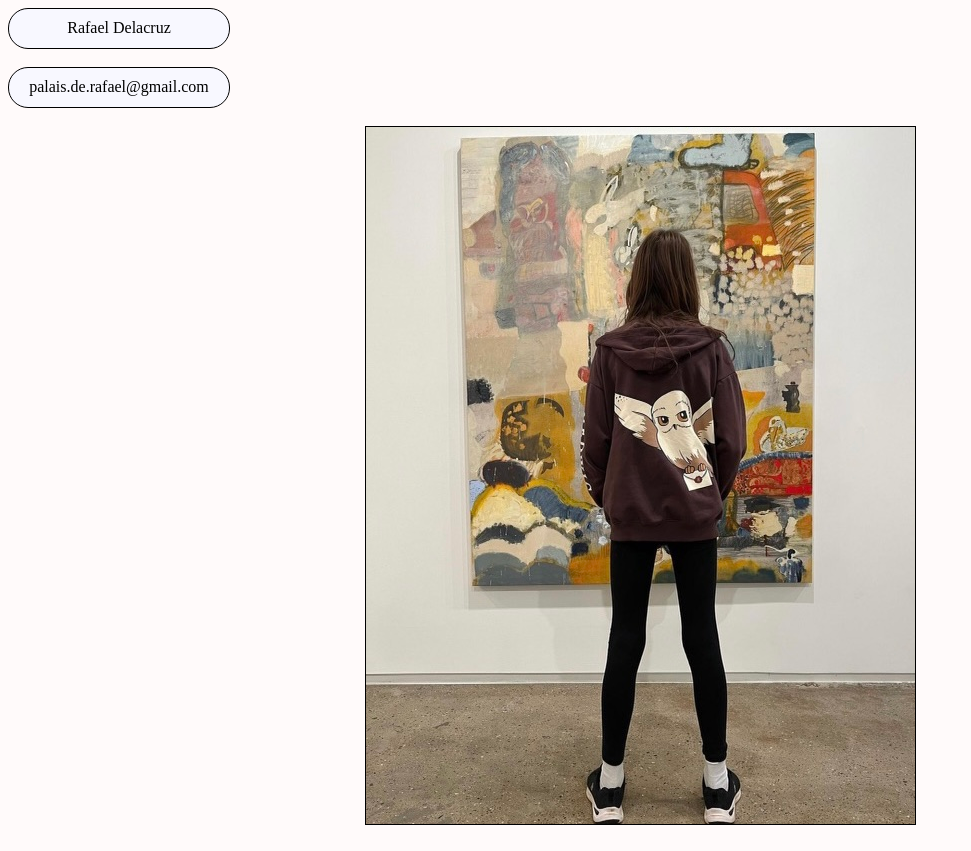
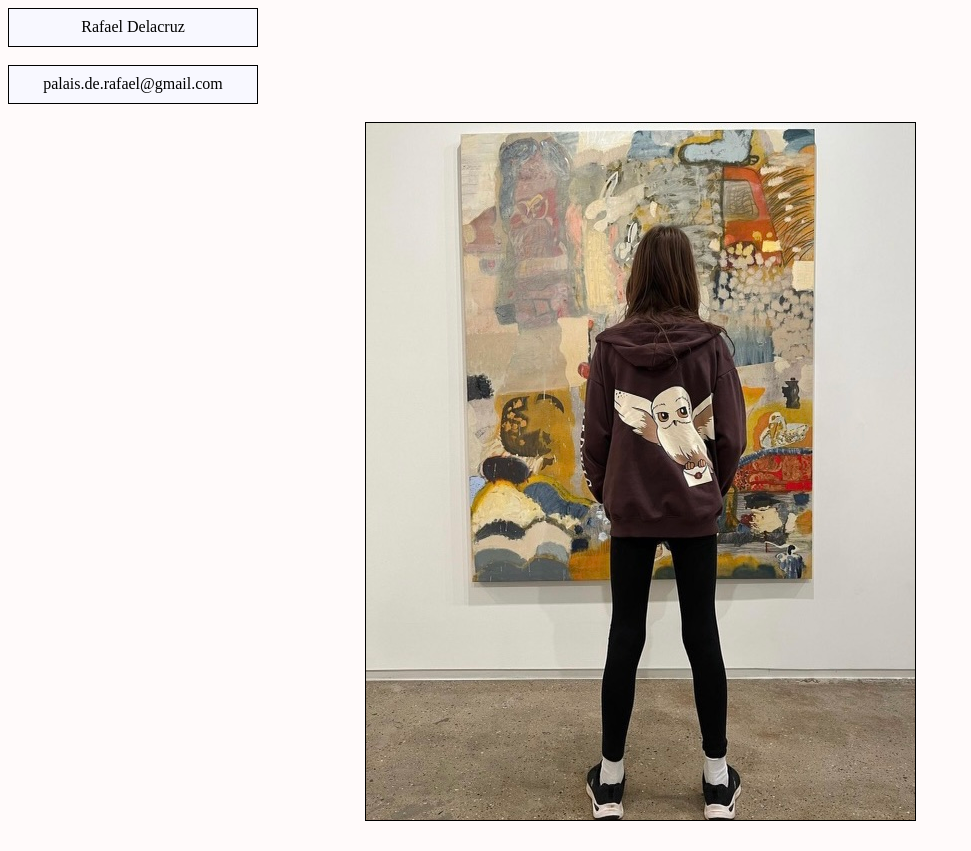
Before and after one commit to palaisderafael/palaisderafael.github.io, a plain HTML site: page index.html in a window 1280 px wide. Shown: the whole page, without its empty margins (0-971 px from the left). Drawn offline with Linux system fonts and the light colour scheme.

Commit message:
Update personalsite.css

```diff
--- a/personalsite.css
+++ b/personalsite.css
@@ -5,11 +5,11 @@ body{
 
 div{
     border: 1px solid black;
-    padding: 10px;
-    width: 200px;
+    padding: 9px;
+    width: 230px;
     height: 19px;
     text-align: center;
-    border-radius: 20px;
+
     background-color: #f8f8ff;
 
 }
```
